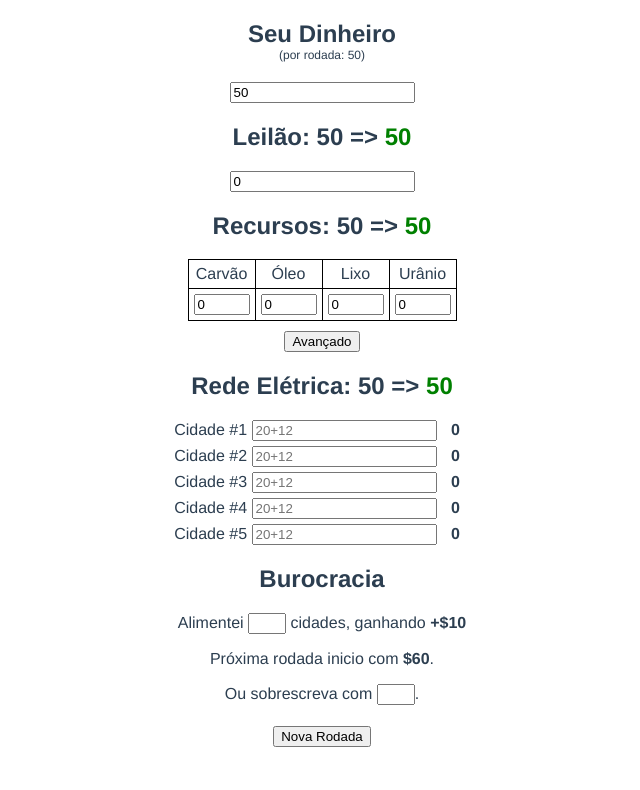
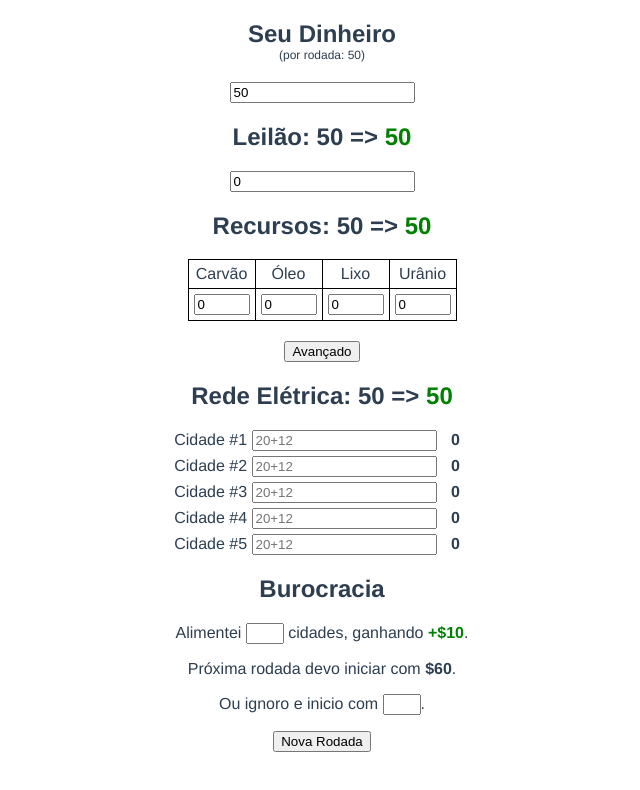
Before and after one commit to israelbgf/powercalc, a Vue app: page / in a window 1280 px wide. Shown: the top 790 px of the page, without its empty margins (318-958 px from the left). Built offline with nearby package versions, Linux system fonts and the light colour scheme.

Commit message:
Minor UI Tweaks

```diff
--- a/src/components/PowerCalc.vue
+++ b/src/components/PowerCalc.vue
@@ -82,7 +82,7 @@
                 </table>
             </div>
             <div>
-                <button @click="changeResourceBuyStepStyle" style="margin-top: 10px">{{changeResourceBuyStepStyleLabel}}</button>
+                <button @click="changeResourceBuyStepStyle" style="margin-top: 20px">{{changeResourceBuyStepStyleLabel}}</button>
             </div>
         </section>
 
@@ -107,10 +107,10 @@
 
         <section>
             <h1>Burocracia</h1>
-            <p>Alimentei <input v-model="suppliedCities" type="number" max="20" min="0" inputmode="numeric" style="width: 30px"> cidades, ganhando <b>+${{moneyForSupplyingCities}}</b></p>
-            <p>Próxima rodada inicio com <b>${{expectedStartingMoneyForTheNextRound}}</b>.</p>
-            <p>Ou sobrescreva com <input v-model="nextRoundMoneyOverride" style="width: 30px">.</p>
-            <button style="margin-top: 5px" v-on:click="newRound">Nova Rodada</button>
+            <p>Alimentei <input v-model="suppliedCities" type="number" max="20" min="0" inputmode="numeric" style="width: 30px"> cidades, ganhando <b style="color: green">+${{moneyForSupplyingCities}}</b>.</p>
+            <p>Próxima rodada devo iniciar com <b>${{expectedStartingMoneyForTheNextRound}}</b>.</p>
+            <p>Ou ignoro e inicio com <input v-model="nextRoundMoneyOverride" style="width: 30px">.</p>
+            <button v-on:click="newRound">Nova Rodada</button>
         </section>
 
     </div>
```
